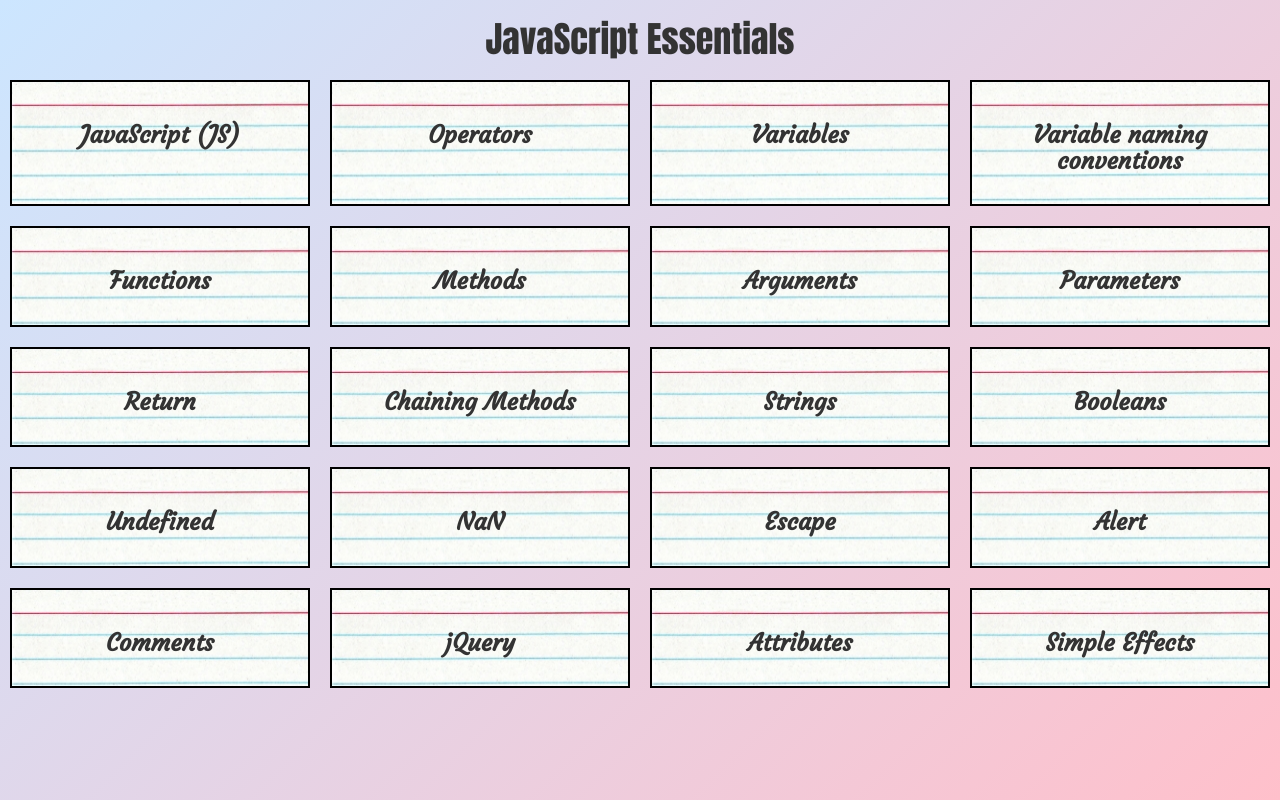
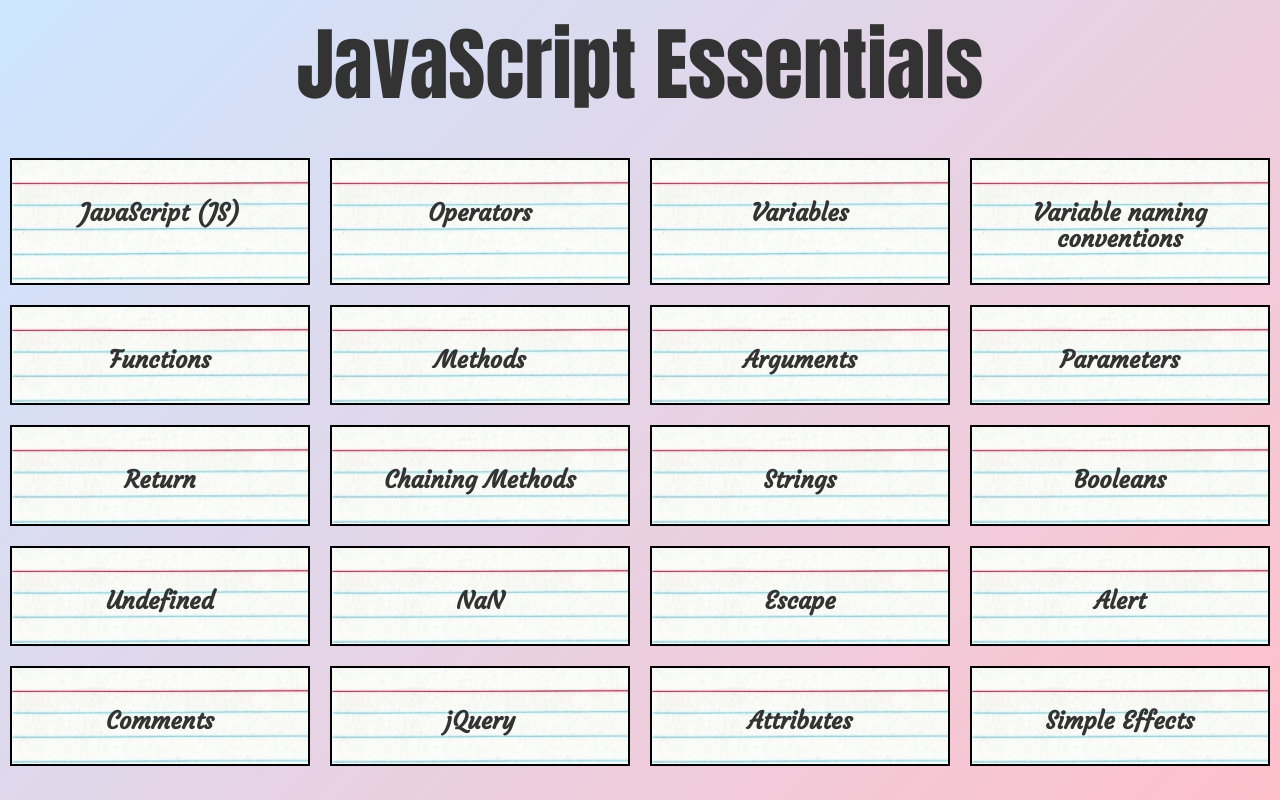
Before and after one commit to Stulawes/flashcard-site, a plain HTML site: page index.html in a window 1280 px wide. Drawn offline with Linux system fonts and the light colour scheme.

Commit message:
adding final stylings

```diff
--- a/css/styles.css
+++ b/css/styles.css
@@ -23,6 +23,8 @@ h3 {
 h1 {
   text-align: center;
   font-family: 'Anton', cursive;
+  font-size: 80px;
+  padding-bottom: 30px;
 }
 div.col-md-3 {
   border: 2px solid black;
```
